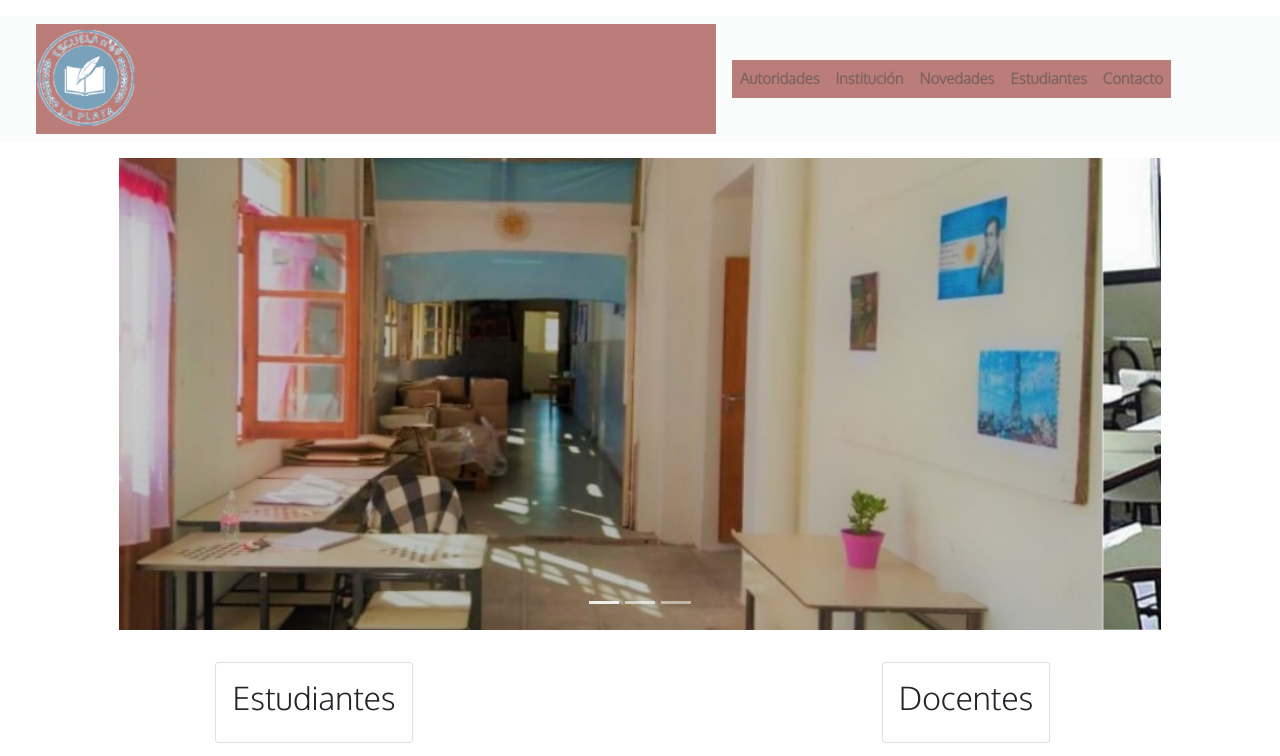
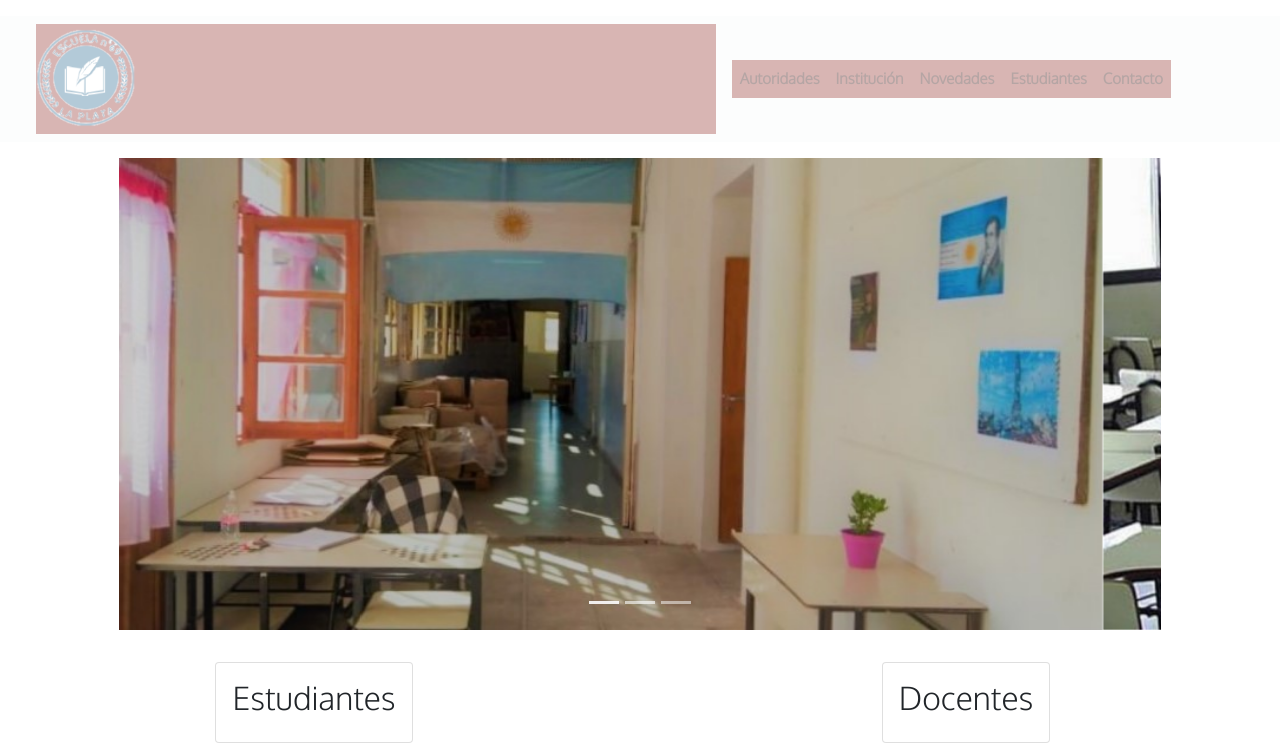
Before and after one commit to Javier-79/Pagina-Escuela69, a plain HTML site: page index.html in a window 1280 px wide. Shown: the top 756 px of the page. Drawn offline with nearby package versions, Linux system fonts and the light colour scheme.

```diff
--- a/css/estilos.css
+++ b/css/estilos.css
@@ -11,4 +11,4 @@
 position: relative;
 width: 100%;
 z-index:3;
-opacity:70%}
+opacity:40%}
```
